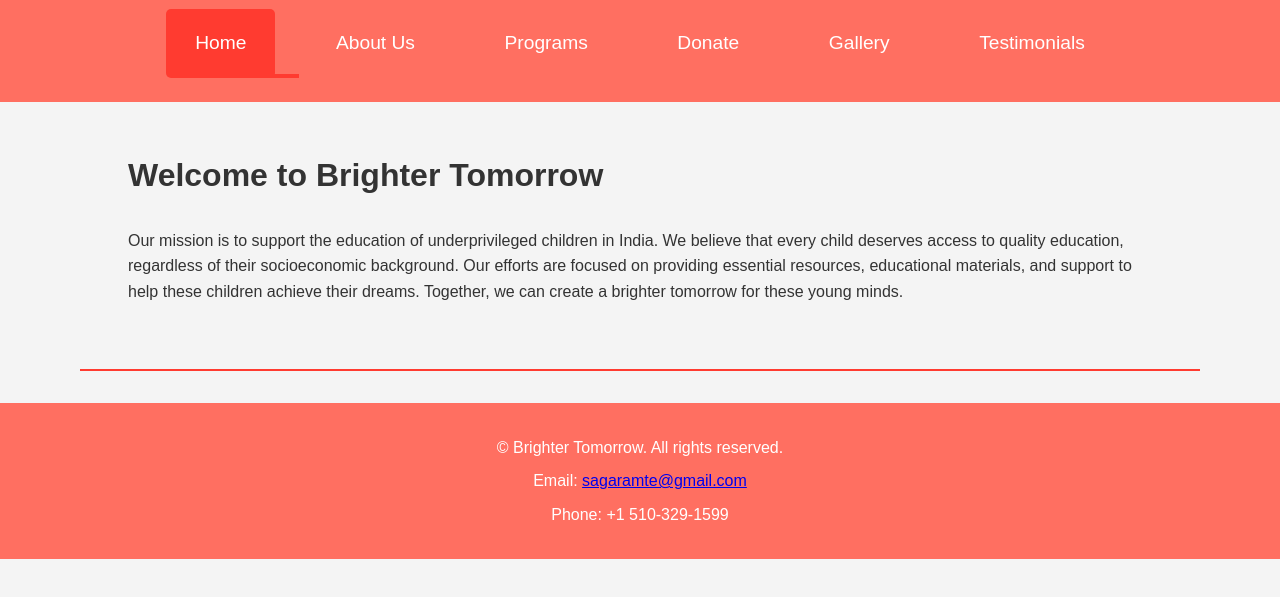
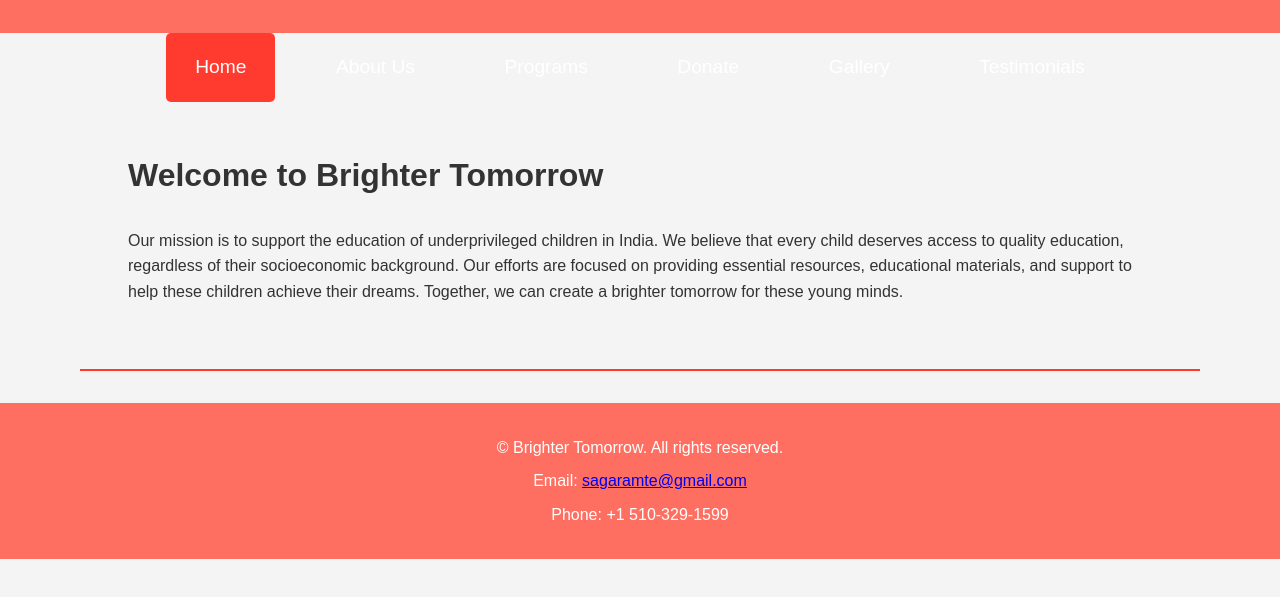
Before and after one commit to Shreycodesbetter/united, a plain HTML site: page index.html in a window 1280 px wide. Shown: the part 79-676 px from the top of the page. Drawn offline with Linux system fonts and the light colour scheme.

Commit message:
Update index.html

```diff
--- a/index.html
+++ b/index.html
@@ -12,12 +12,16 @@
             tabcontent = document.getElementsByClassName("tabcontent");
             for (i = 0; i < tabcontent.length; i++) {
                 tabcontent[i].style.display = "none";
+                tabcontent[i].classList.remove("active");
             }
             tablinks = document.getElementsByClassName("tablinks");
             for (i = 0; i < tablinks.length; i++) {
                 tablinks[i].className = tablinks[i].className.replace(" active", "");
             }
             document.getElementById(tabName).style.display = "block";
+            setTimeout(() => {
+                document.getElementById(tabName).classList.add("active");
+            }, 10);
             evt.currentTarget.className += " active";
             moveIndicator(evt.currentTarget);
         }
@@ -25,14 +29,15 @@
         function moveIndicator(element) {
             const indicator = document.querySelector('.indicator');
             const rect = element.getBoundingClientRect();
-            indicator.style.left = rect.left + "px";
-            indicator.style.width = rect.width + "px";
+            indicator.style.top = rect.top + "px";
+            indicator.style.height = rect.height + "px";
         }
 
         document.addEventListener("DOMContentLoaded", function() {
             document.getElementById("defaultOpen").click();
         });
     </script>
+    <script src="//code.tidio.co/glog0vlopasrnkixnhew2fzus8ki8un4.js" async></script>
 </head>
 <body>
     <header>
@@ -40,7 +45,9 @@
             <img src="favicon.ico" alt="Brighter Tomorrow Logo" class="logo">
             <h1>Brighter Tomorrow - Charity for Indian School</h1>
         </div>
-        <nav>
+    </header>
+
+    <nav class="sidebar">
         <ul>
             <li><a href="#home" class="tablinks" onclick="openTab(event, 'home')" id="defaultOpen">Home</a></li>
             <li><a href="#about" class="tablinks" onclick="openTab(event, 'about')">About Us</a></li>
@@ -51,7 +58,6 @@
             <div class="indicator"></div>
         </ul>
     </nav>
-    </header>
 
     <div id="home" class="tabcontent">
         <h2>Welcome to Brighter Tomorrow</h2>
```
Lines whose indentation alone changed are shown as unchanged.
